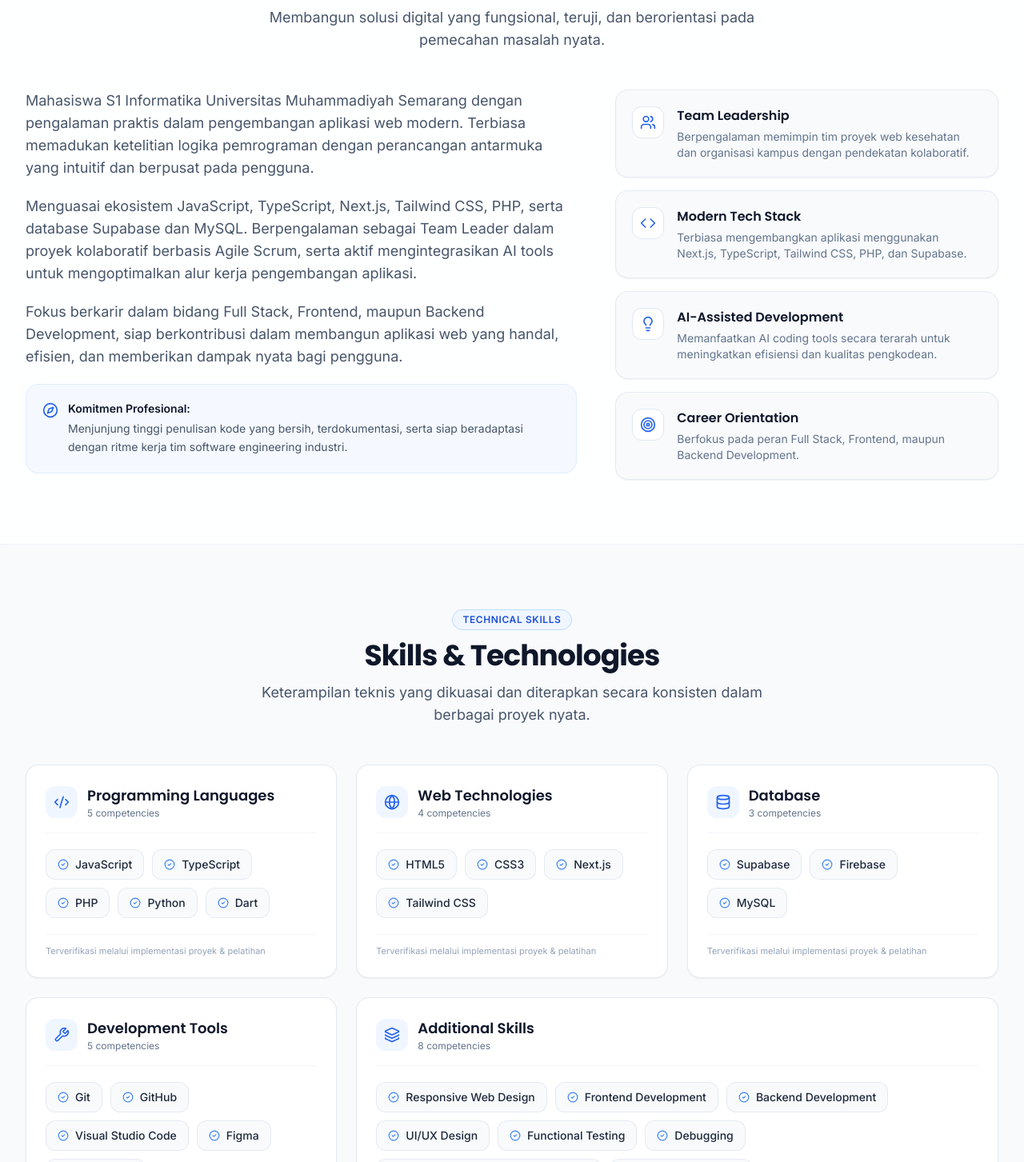
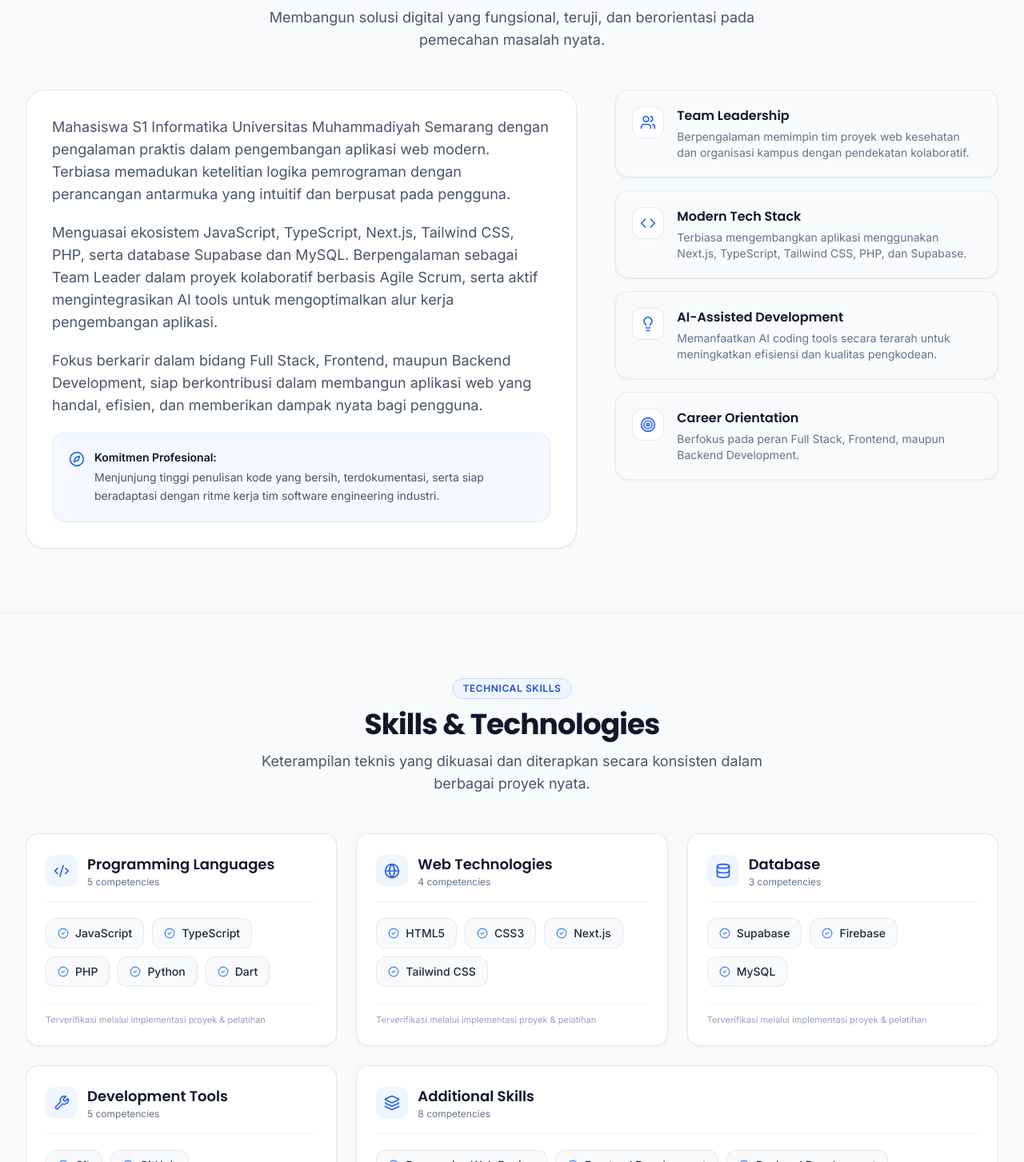
Before and after one commit to zalfasayfanah/Porto-Web, a Next.js app: page / in a window 1280 px wide. Shown: the part 977-2430 px from the top of the page at 80% size. Built offline with nearby package versions, Linux system fonts and the light colour scheme.

Commit message:
fix: place sparkles strictly behind cards and content across all sections

```diff
--- a/src/app/page.tsx
+++ b/src/app/page.tsx
@@ -18,7 +18,7 @@ export default function Home() {
     <>
       <SparklesBackground />
       <Navbar />
-      <main className="flex-1">
+      <main className="flex-1 relative z-10">
         <Hero />
         <About />
         <Skills />
--- a/src/components/sections/About.tsx
+++ b/src/components/sections/About.tsx
@@ -28,7 +28,7 @@ export function About() {
   ];
 
   return (
-    <section id="about" className="py-20 bg-white/85 backdrop-blur-[2px] border-y border-slate-200/60">
+    <section id="about" className="py-20 bg-transparent border-y border-slate-200/50">
       <div className="max-w-7xl mx-auto px-4 sm:px-6 lg:px-8">
         <SectionHeader
           badge="About Me"
@@ -37,8 +37,8 @@ export function About() {
         />
 
         <div className="grid grid-cols-1 lg:grid-cols-12 gap-12 items-start">
-          {/* Left Column: Narrative paragraphs */}
-          <div className="lg:col-span-7 space-y-5 text-slate-600 leading-relaxed text-base sm:text-lg">
+          {/* Left Column: Narrative paragraphs inside clean white card */}
+          <div className="lg:col-span-7 space-y-5 text-slate-600 leading-relaxed text-base sm:text-lg bg-white p-6 sm:p-8 rounded-3xl border border-slate-200/90 shadow-sm">
             {personalData.aboutText.map((paragraph, index) => (
               <p key={index} className="text-justify sm:text-left">
                 {paragraph}
--- a/src/components/sections/Achievements.tsx
+++ b/src/components/sections/Achievements.tsx
@@ -12,7 +12,7 @@ export function Achievements() {
   };
 
   return (
-    <section id="achievements" className="py-20 bg-white/85 backdrop-blur-[2px] border-b border-slate-200/60">
+    <section id="achievements" className="py-20 bg-transparent border-b border-slate-200/50">
       <div className="max-w-7xl mx-auto px-4 sm:px-6 lg:px-8">
         <SectionHeader
           badge="Honors & Awards"
--- a/src/components/sections/Certifications.tsx
+++ b/src/components/sections/Certifications.tsx
@@ -6,7 +6,7 @@ import { Award, ExternalLink, Calendar, Clock, ShieldCheck } from "lucide-react"
 
 export function Certifications() {
   return (
-    <section id="certifications" className="py-20 bg-slate-50/85 backdrop-blur-[2px] border-b border-slate-200/60">
+    <section id="certifications" className="py-20 bg-transparent border-b border-slate-200/50">
       <div className="max-w-7xl mx-auto px-4 sm:px-6 lg:px-8">
         <SectionHeader
           badge="Credentials"
--- a/src/components/sections/Contact.tsx
+++ b/src/components/sections/Contact.tsx
@@ -24,7 +24,7 @@ export function Contact() {
   };
 
   return (
-    <section id="contact" className="py-24 bg-white/85 backdrop-blur-[2px]">
+    <section id="contact" className="py-24 bg-transparent">
       <div className="max-w-7xl mx-auto px-4 sm:px-6 lg:px-8">
         <SectionHeader
           badge="Get In Touch"
--- a/src/components/sections/Education.tsx
+++ b/src/components/sections/Education.tsx
@@ -8,7 +8,7 @@ export function Education() {
   const bootcamps = educationData.filter((item) => item.isBootcamp);
 
   return (
-    <section id="education" className="py-20 bg-white/85 backdrop-blur-[2px] border-b border-slate-200/60">
+    <section id="education" className="py-20 bg-transparent border-b border-slate-200/50">
       <div className="max-w-7xl mx-auto px-4 sm:px-6 lg:px-8">
         <SectionHeader
           badge="Education & Training"
--- a/src/components/sections/Experience.tsx
+++ b/src/components/sections/Experience.tsx
@@ -6,7 +6,7 @@ import { Badge } from "@/components/ui/Badge";
 
 export function Experience() {
   return (
-    <section id="experience" className="py-20 bg-white/85 backdrop-blur-[2px] border-b border-slate-200/60">
+    <section id="experience" className="py-20 bg-transparent border-b border-slate-200/50">
       <div className="max-w-7xl mx-auto px-4 sm:px-6 lg:px-8">
         <SectionHeader
           badge="Professional Experience"
--- a/src/components/sections/Organizations.tsx
+++ b/src/components/sections/Organizations.tsx
@@ -5,7 +5,7 @@ import { Users2, Calendar, Award, CheckCircle, Mic, Sparkles } from "lucide-reac
 
 export function Organizations() {
   return (
-    <section id="organizations" className="py-20 bg-slate-50/85 backdrop-blur-[2px] border-b border-slate-200/60">
+    <section id="organizations" className="py-20 bg-transparent border-b border-slate-200/50">
       <div className="max-w-7xl mx-auto px-4 sm:px-6 lg:px-8">
         <SectionHeader
           badge="Leadership & Communication"
--- a/src/components/sections/Projects.tsx
+++ b/src/components/sections/Projects.tsx
@@ -34,7 +34,7 @@ export function Projects() {
   });
 
   return (
-    <section id="projects" className="py-20 bg-slate-50/85 backdrop-blur-[2px] border-b border-slate-200/60">
+    <section id="projects" className="py-20 bg-transparent border-b border-slate-200/50">
       <div className="max-w-7xl mx-auto px-4 sm:px-6 lg:px-8">
         <SectionHeader
           badge="Featured Projects"
--- a/src/components/sections/Skills.tsx
+++ b/src/components/sections/Skills.tsx
@@ -27,7 +27,7 @@ export function Skills() {
   };
 
   return (
-    <section id="skills" className="py-20 bg-slate-50/85 backdrop-blur-[2px]">
+    <section id="skills" className="py-20 bg-transparent">
       <div className="max-w-7xl mx-auto px-4 sm:px-6 lg:px-8">
         <SectionHeader
           badge="Technical Skills"
--- a/src/components/ui/SparklesBackground.tsx
+++ b/src/components/ui/SparklesBackground.tsx
@@ -193,7 +193,7 @@ export function SparklesBackground() {
   return (
     <canvas
       ref={canvasRef}
-      className="fixed inset-0 pointer-events-none z-20 w-full h-full"
+      className="fixed inset-0 pointer-events-none z-0 w-full h-full"
       aria-hidden="true"
     />
   );
```
